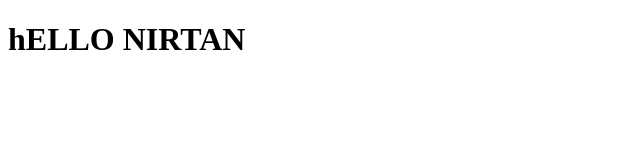
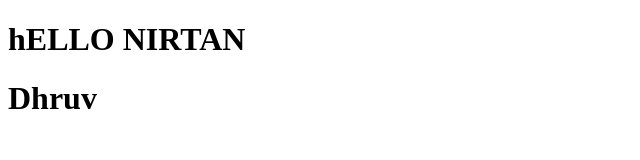
Before and after one commit to CodeWithNirtan/gitlearning, a plain HTML site: page index.html in a window 1280 px wide. Shown: the whole page, without its empty margins (0-640 px from the left). Drawn offline with Linux system fonts and the light colour scheme.

Commit message:
dhruv name added

```diff
--- a/index.html
+++ b/index.html
@@ -7,5 +7,6 @@
 </head>
 <body>
     <h1>hELLO NIRTAN</h1>
+    <h1>Dhruv</h1>
 </body>
 </html>
```
